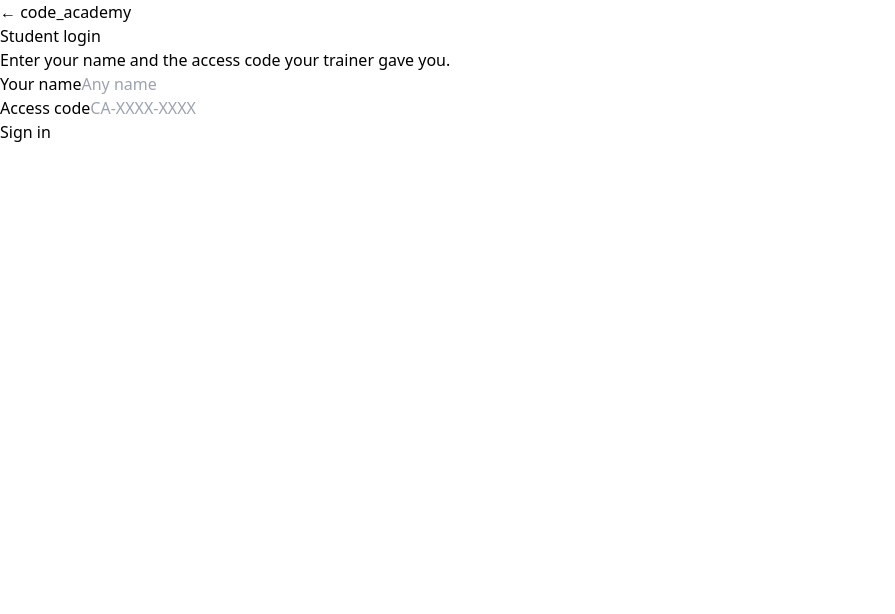
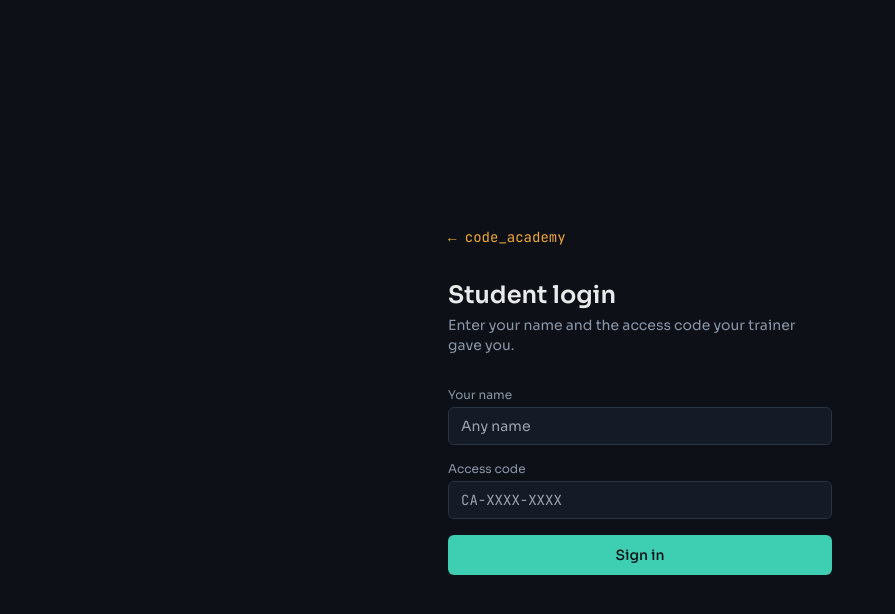
Before and after one commit to yaseen-academy/ropo-genius-academy, a Next.js app: page /student/login in a window 1280 px wide. Shown: the top 614 px of the page, without its empty margins (0-895 px from the left). Built offline with nearby package versions, Linux system fonts and the light colour scheme.

Commit message:
Add tailwind.config.js

```diff
--- /dev/null
+++ b/tailwind.config.js
@@ -0,0 +1,27 @@
+/** @type {import('tailwindcss').Config} */
+module.exports = {
+  content: [
+    "./app/**/*.{js,jsx}",
+    "./components/**/*.{js,jsx}",
+  ],
+  theme: {
+    extend: {
+      colors: {
+        ink: "#0D1117",
+        panel: "#141B26",
+        panel2: "#1B2330",
+        line: "#2A3444",
+        amber: "#F0A93C",
+        teal: "#3ECFB2",
+        text: "#E9EAEC",
+        muted: "#8B96A8",
+        danger: "#E5626B",
+      },
+      fontFamily: {
+        sans: ["Sora", "system-ui", "sans-serif"],
+        mono: ["JetBrains Mono", "ui-monospace", "monospace"],
+      },
+    },
+  },
+  plugins: [],
+};
```
